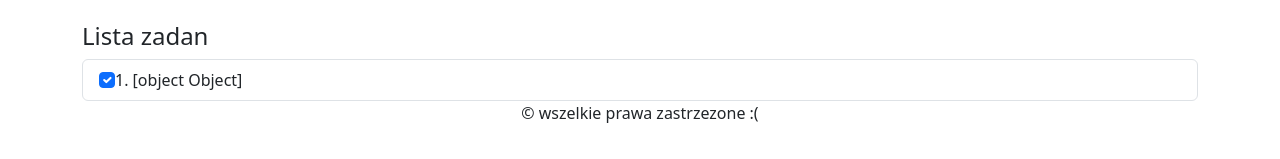
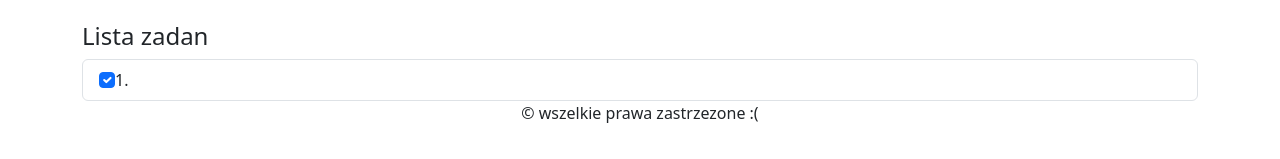
Before and after one commit to DominisSzef/angular4g1, an Angular app: page / in a window 1280 px wide. Both pictures are taken after a click on the button "Dodaj zadanie". Shown: the part 214-373 px from the top of the page. Built offline with nearby package versions, Linux system fonts and the light colour scheme.

Commit message:
NgIF dodany

```diff
--- a/src/app/todo-list/todo-list.component.html
+++ b/src/app/todo-list/todo-list.component.html
@@ -6,10 +6,14 @@
 
 <div class="mt-4">
   <h4>Lista zadan</h4>
-  <ul class="list-group todos-list">
+  <ul class="list-group todos-list" *ngIf="todos.length > 0;else noTaasks">
     <li class="list-group-item" *ngFor="let todo of todos; index as i">
       <input type="checkbox" class="form-check-input my-1" [checked]="todo.isComplete">
-      <span class="todo-item">{{ i+1 }}. {{ todo }}</span>
+      <span class="todo-item">{{ i+1 }}. {{ todo.name }}</span>
     </li>
   </ul>
+<!--  <h5 *ngIf="todos.length === 0;">Brak zadan do wykonania</h5>-->
+  <ng-template #noTaasks>
+    <h5>Brak zadana do wykonania</h5>
+  </ng-template>
 </div>
--- a/src/app/todo-list/todo-list.component.ts
+++ b/src/app/todo-list/todo-list.component.ts
@@ -1,5 +1,5 @@
 import { Component } from '@angular/core';
-import {NgForOf} from '@angular/common';
+import {NgForOf, NgIf} from '@angular/common';
 import {ToDo} from '../shered/interfaces/todo.interface';
 
 
@@ -7,7 +7,8 @@
   selector: 'app-todo-list',
   standalone: true,
   imports: [
-    NgForOf
+    NgForOf,
+    NgIf
   ],
   templateUrl: './todo-list.component.html',
   styleUrl: './todo-list.component.css'
```
